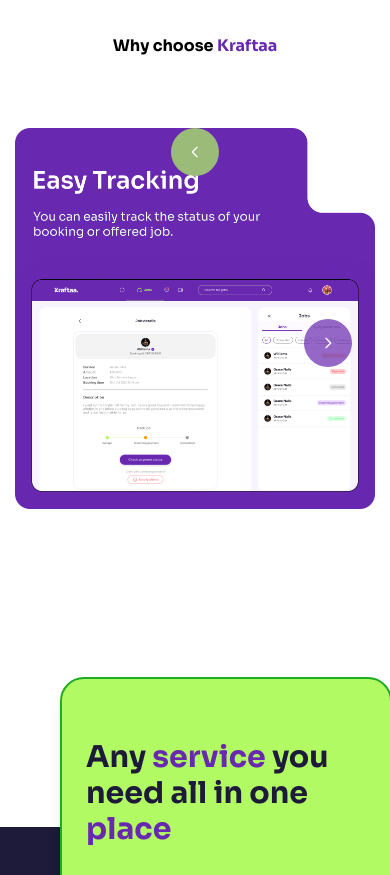
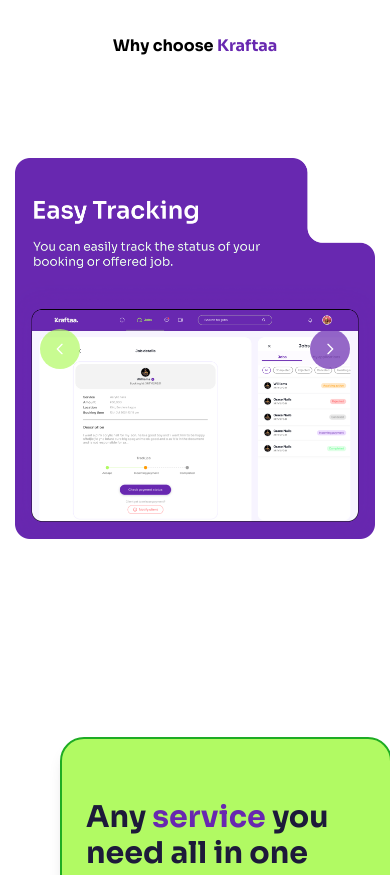
Before and after one commit to covey-codes/kraftaa-landing-page, a React (Vite) app: page / in a window 390 px wide. Shown: the part 1180-2055 px from the top of the page. Built offline with nearby package versions, Linux system fonts and the light colour scheme.

Commit message:
mobile view update in whychoosesection

```diff
--- a/src/components/WhyChooseSection.jsx
+++ b/src/components/WhyChooseSection.jsx
@@ -44,9 +44,8 @@
         whileInView={{ opacity: 1, x: 0 }}
         transition={{ duration: 0.8, delay: 0.2, ease: "easeOut" }}
         viewport={{ once: true }}
-        className="m-[-30px]"
+        className="relative flex justify-center max-w-[1000px] mx-auto"
       >
-        <div className="relative flex justify-center max-w-[1000px] mx-auto">
         <div
           className="flex transition-transform duration-500"
           style={{
@@ -63,34 +62,37 @@
           ))}
         </div>
 
-          {/* Navigation Buttons */}
+        {/* Navigation Buttons - Now Fully Responsive */}
+        <div className="absolute inset-0 flex justify-between items-center px-4 sm:px-10">
+          {/* Left Button */}
           <motion.button
             initial={{ opacity: 0, x: -50 }}
             whileInView={{ opacity: 1, x: 0 }}
             transition={{ duration: 0.8, delay: 0.4, ease: "easeOut" }}
             viewport={{ once: true }}
             onClick={prevSlide}
-            className="absolute  transform -translate-y-1/2 bg-[#B1FA63] bg-opacity-70 text-white px-4 py-2 rounded-full flex items-center justify-center w-12 h-12"
+            className="bg-[#B1FA63] bg-opacity-70 text-white p-3 rounded-full flex items-center justify-center w-10 h-10 sm:w-12 sm:h-12"
           >
             <svg xmlns="http://www.w3.org/2000/svg" fill="none" viewBox="0 0 24 24" strokeWidth="2" stroke="white" className="w-6 h-6">
               <path strokeLinecap="round" strokeLinejoin="round" d="M15 19l-7-7 7-7" />
             </svg>
           </motion.button>
 
+          {/* Right Button */}
           <motion.button
             initial={{ opacity: 0, x: 50 }}
             whileInView={{ opacity: 1, x: 0 }}
             transition={{ duration: 0.8, delay: 0.6, ease: "easeOut" }}
             viewport={{ once: true }}
             onClick={nextSlide}
-            className="absolute sm:top-[470px] sm:right-[70px] top-1/2 right-11 transform -translate-y-1/2 bg-[#6828B0] bg-opacity-70 text-white px-4 py-2 rounded-full flex items-center justify-center w-12 h-12"
+            className="bg-[#6828B0] bg-opacity-70 text-white p-3 rounded-full flex items-center justify-center w-10 h-10 sm:w-12 sm:h-12"
           >
             <svg xmlns="http://www.w3.org/2000/svg" fill="none" viewBox="0 0 24 24" strokeWidth="2" stroke="white" className="w-6 h-6">
               <path strokeLinecap="round" strokeLinejoin="round" d="M9 5l7 7-7 7" />
             </svg>
           </motion.button>
+        </div>
 
-        </div>
       </motion.div>
     </div>
   );
```
Lines whose indentation alone changed are shown as unchanged.
